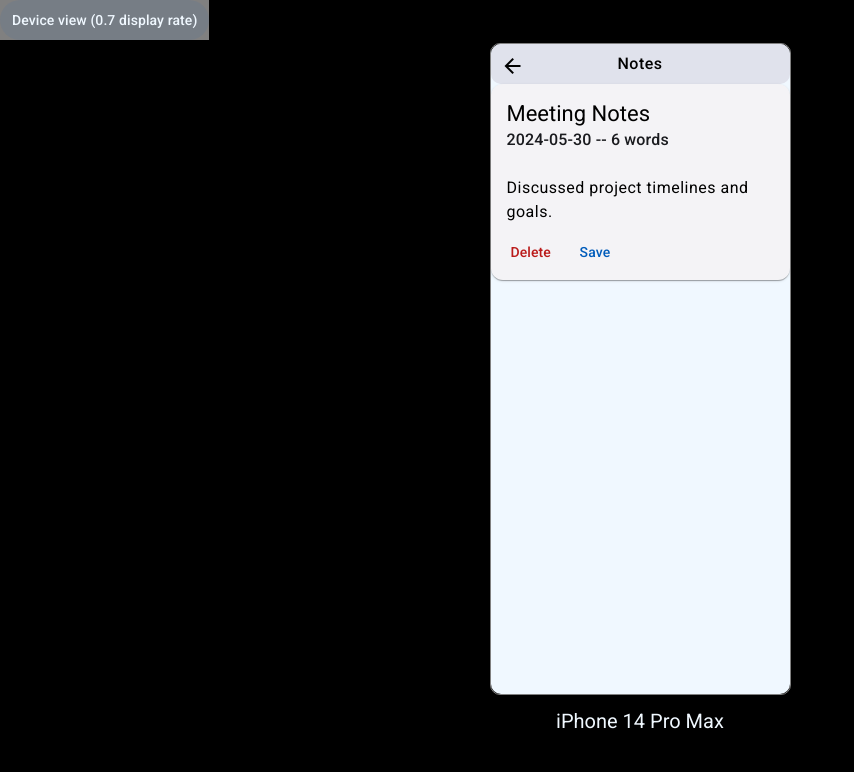
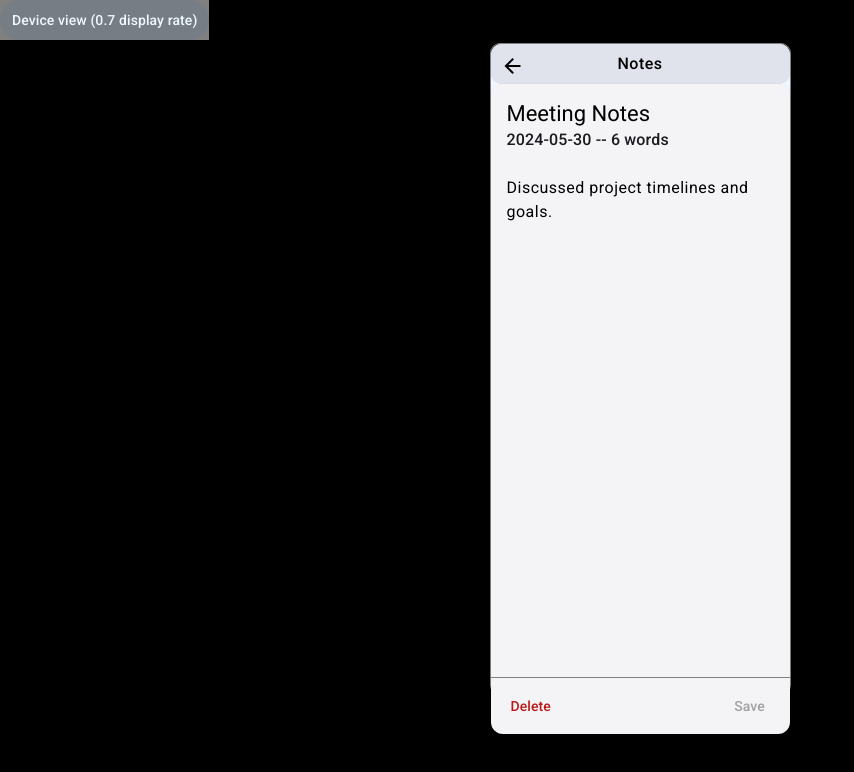
Before and after one commit to Zamoula/notes, an Angular app: page /1 in a window 1280 px wide. Shown: the top 772 px of the page, without its empty margins (0-854 px from the left). Built offline with nearby package versions, Linux system fonts and the light colour scheme.

Commit message:
style update

```diff
--- a/src/app/componenets/note-details/note-details.component.css
+++ b/src/app/componenets/note-details/note-details.component.css
@@ -20,3 +20,12 @@
     margin-top: 10px;
     margin-left: 10px;
 }
+.card{
+    height: 100%;
+}
+.actions {
+    margin-top: auto;
+    border-top: 1px solid gray;
+    display: flex;
+    justify-content: space-between;
+}
--- a/src/app/componenets/note-details/note-details.component.html
+++ b/src/app/componenets/note-details/note-details.component.html
@@ -6,7 +6,7 @@
     </div>
     <div class="toolbar">Notes</div>
     @if(note) {
-        <mat-card class="example-card">
+        <mat-card class="card">
             <mat-card-header>
             <mat-card-title>{{note.title}}</mat-card-title>
             <mat-card-subtitle>{{note.creationDate}} -- {{note.numberOfWords}} words</mat-card-subtitle>
@@ -15,9 +15,9 @@
             <mat-card-content>
             <p>{{note.content}}</p>
             </mat-card-content>
-            <mat-card-actions>
+            <mat-card-actions class="actions">
             <button mat-button color="warn">Delete</button>
-            <button mat-button>Save</button>
+            <button mat-button disabled>Save</button>
             </mat-card-actions>
         </mat-card>
     }
```
